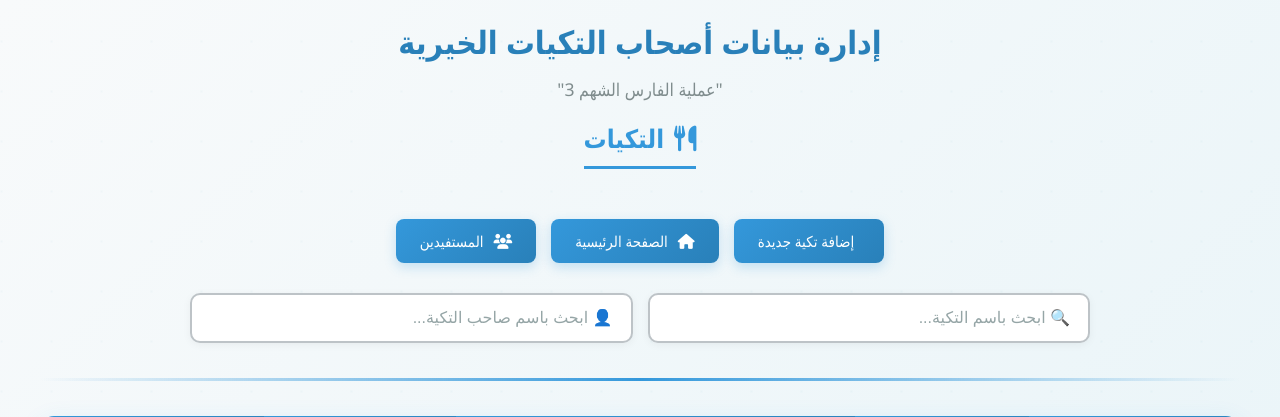
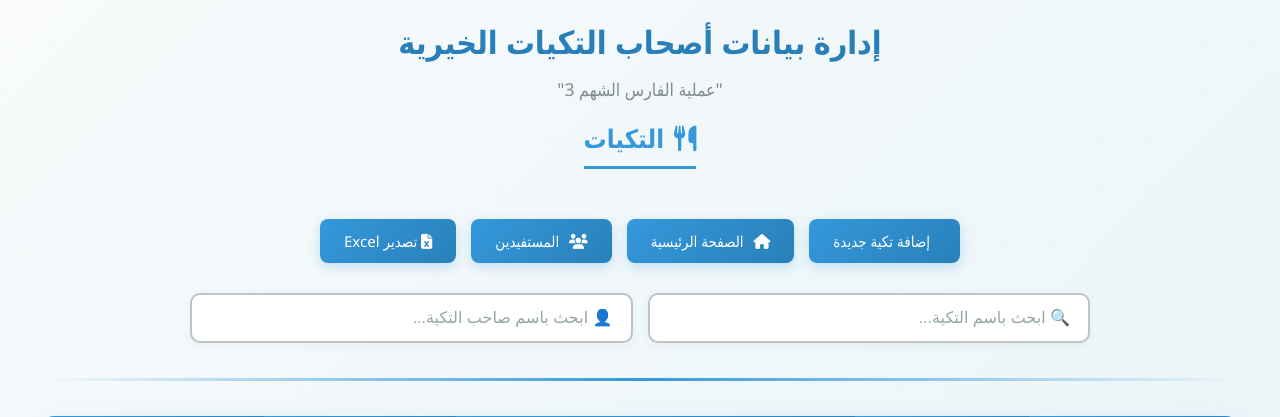
Before and after one commit to ahmed-abuarmana/Farisshahim, a Django app: page /takiyat/ in a window 1280 px wide. Shown: the top 417 px of the page. Run offline with Django 5.2, Linux system fonts and the light colour scheme; a user stored in the database is signed in; data comes from the database, SQL or seed files in the repository.

Commit message:
Add files via upload

```diff
--- a/manegementdata/templates/makhabez_list.html
+++ b/manegementdata/templates/makhabez_list.html
@@ -484,6 +484,10 @@
                 <i class="fas fa-users" style="margin-left: 6px;"></i>
                 المستفيدين
             </a>
+            <a href="{% url 'export_makhabez_excel' %}" class="nav-btn">
+                <i class="fas fa-file-excel"></i>
+                <span>تصدير Excel</span>
+            </a>
         </nav>
 
         <!-- Search Box -->
--- a/manegementdata/templates/takiyat_list.html
+++ b/manegementdata/templates/takiyat_list.html
@@ -492,6 +492,10 @@
                 <i class="fas fa-users" style="margin-left: 6px;"></i>
                 المستفيدين
             </a>
+            <a href="{% url 'export_takiyat_excel' %}" class="nav-btn">
+                <i class="fas fa-file-excel"></i>
+                <span>تصدير Excel</span>
+            </a>
         </nav>
 
         <!-- Search Box -->
```
